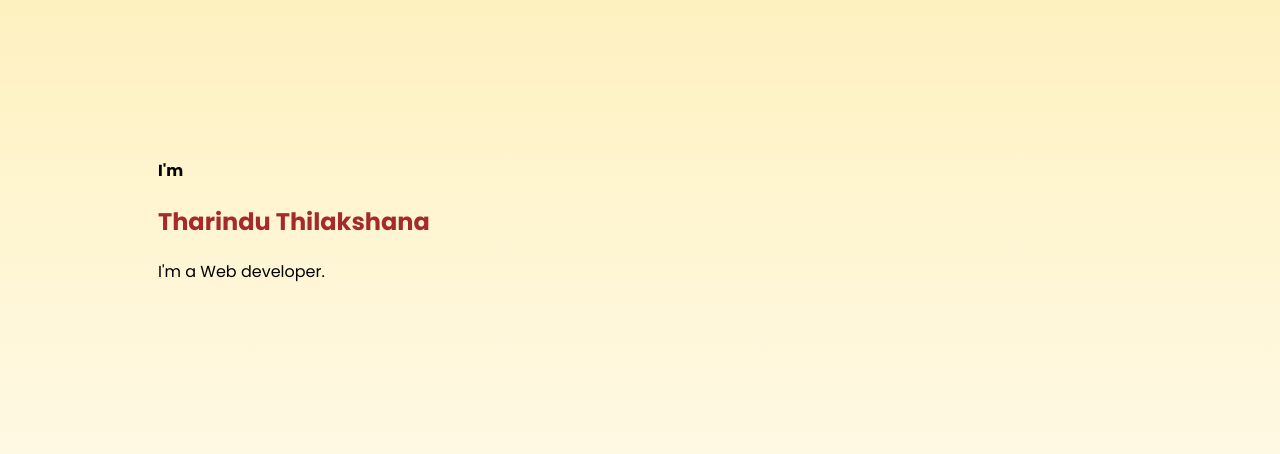
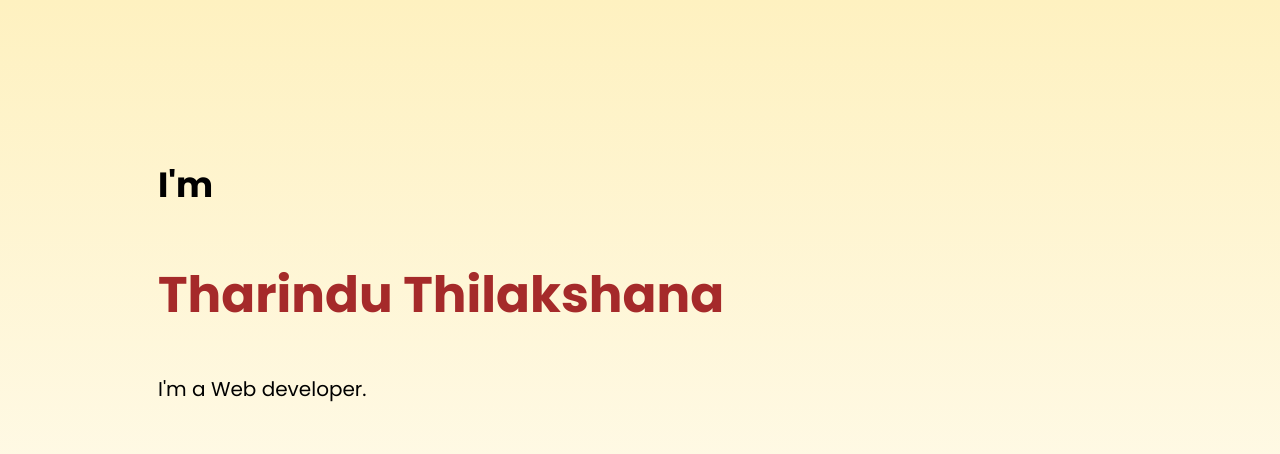
Before and after one commit to TharinduTK1/host-website-on-github, a plain HTML site: page index.html in a window 1280 px wide. Shown: the top 454 px of the page. Drawn offline with Linux system fonts and the light colour scheme.

Commit message:
Update styles.css

```diff
--- a/styles.css
+++ b/styles.css
@@ -8,11 +8,19 @@ body{
 
 .discription{
     margin-right: 0;
+    font-size: 20px;
+    margin-top: 0px
 }
+
+h4{
+    font-size: 35px;
+}
+
 
 .tt-text{
     color: brown;
     text-decoration: none;
+    font-size: 50px;
 }
 
 
```
